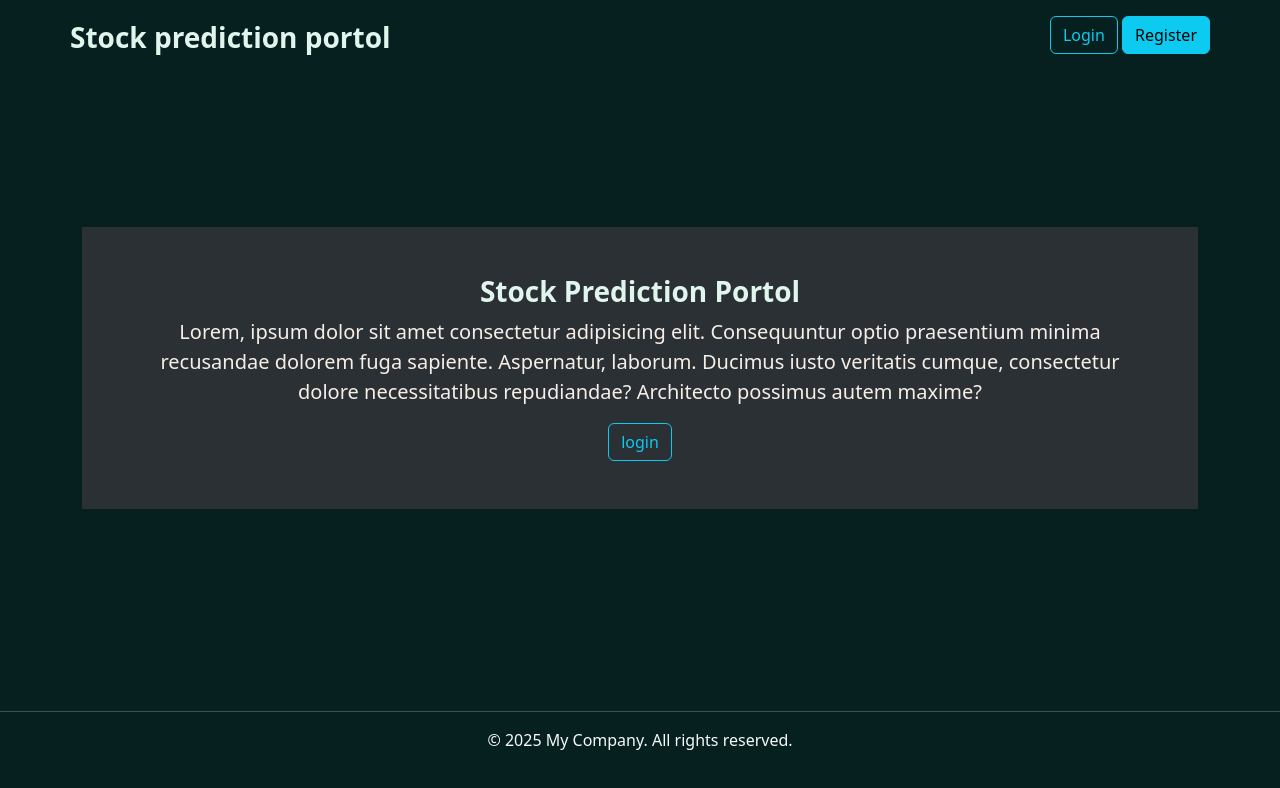
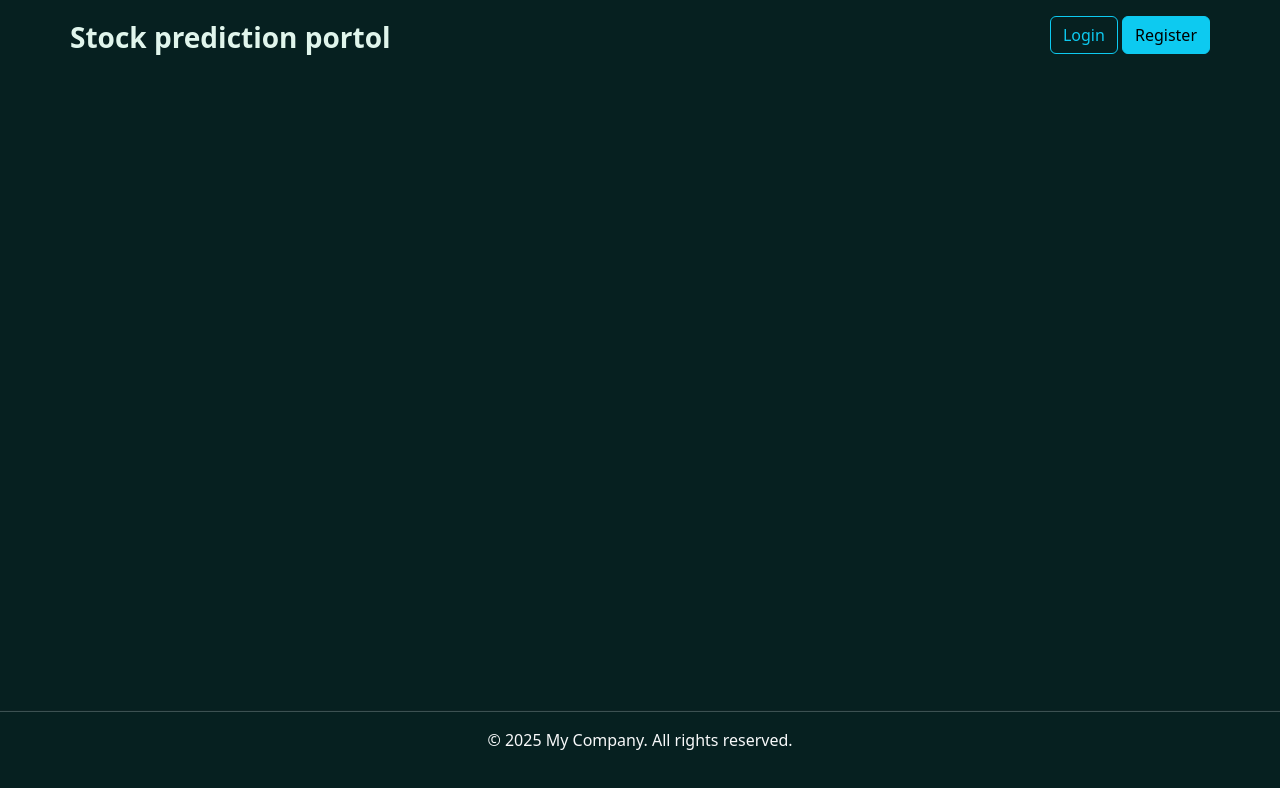
Before and after one commit to Niteshpanday05/stock-prediction, a React (Vite) app in the folder frontend-react/: page /register in a window 1280 px wide. Shown: the top 788 px of the page. Built offline with nearby package versions, Linux system fonts and the light colour scheme.

Commit message:
consuming backend

```diff
--- a/frontend-react/package.json
+++ b/frontend-react/package.json
@@ -12,7 +12,8 @@
   "dependencies": {
     "bootstrap": "^5.3.8",
     "react": "^19.2.0",
-    "react-dom": "^19.2.0"
+    "react-dom": "^19.2.0",
+    "react-router-dom": "^7.13.0"
   },
   "devDependencies": {
     "@eslint/js": "^9.39.1",
--- a/frontend-react/src/App.jsx
+++ b/frontend-react/src/App.jsx
@@ -1,22 +1,25 @@
-import { useState } from 'react'
-import './assets/css/style.css'
-import Header from './components/Header'
-import Main from './components/Main'
-import Footer from './components/Footer'
-
-
-
+import { useState } from "react";
+import "./assets/css/style.css";
+import Header from "./components/Header";
+import Main from "./components/Main";
+import Footer from "./components/Footer";
+import { BrowserRouter, Routes, Route } from "react-router-dom";
+import Register from "./components/register";
 
 function App() {
-
-
   return (
     <>
-     <Header/>
-     <Main/>
-     <Footer/>
+      <BrowserRouter>
+        <Header />
+        <Routes>
+          <Route path="/" element={<Main />} />
+          <Route pat="/register" element={<Register />} />
+
+        </Routes>
+         <Footer />
+      </BrowserRouter>
     </>
-  )
+  );
 }
 
-export default App
+export default App;
--- a/frontend-react/src/components/Button.jsx
+++ b/frontend-react/src/components/Button.jsx
@@ -1,9 +1,10 @@
 import React from 'react'
+import { Link } from 'react-router-dom'
 
 const Button = (props) => {
   return (
     <>
-       <a className={`btn ${props.class}`} href="">{props.text}</a>
+       <Link className={`btn ${props.class}`}  to={props.url}>{props.text}</Link>
     </>
   )
 }
--- a/frontend-react/src/components/Header.jsx
+++ b/frontend-react/src/components/Header.jsx
@@ -1,14 +1,15 @@
 import React from 'react'
 import Button from './Button'
+import { Link } from 'react-router-dom'
 
 const Header = (props) => {
   return (
     <nav className='navbar container pt-3 pb-3 align-items-start'>
-      <a className='title text-decoration-none' href ="" >Stock prediction portol</a>
+      <Link className='title text-decoration-none' to ="/" >Stock prediction portol</Link>
       <div>
-       <Button text='Login' class='btn-outline-info'/>
+       <Button text='Login' class='btn-outline-info' url="/login"/>
         &nbsp;
-        <Button text='Register' class="btn-info"/>
+        <Button text='Register' class="btn-info" url="/register"/>
       </div>
 
     </nav>
--- /dev/null
+++ b/frontend-react/src/components/Register.jsx
@@ -0,0 +1,11 @@
+import React from 'react'
+
+const Register = () => {
+  return (
+    <div>
+      Register
+    </div>
+  )
+}
+
+export default Register
```
Also changed, not shown: 1 other file (tests, documents, lock files or other folders).
